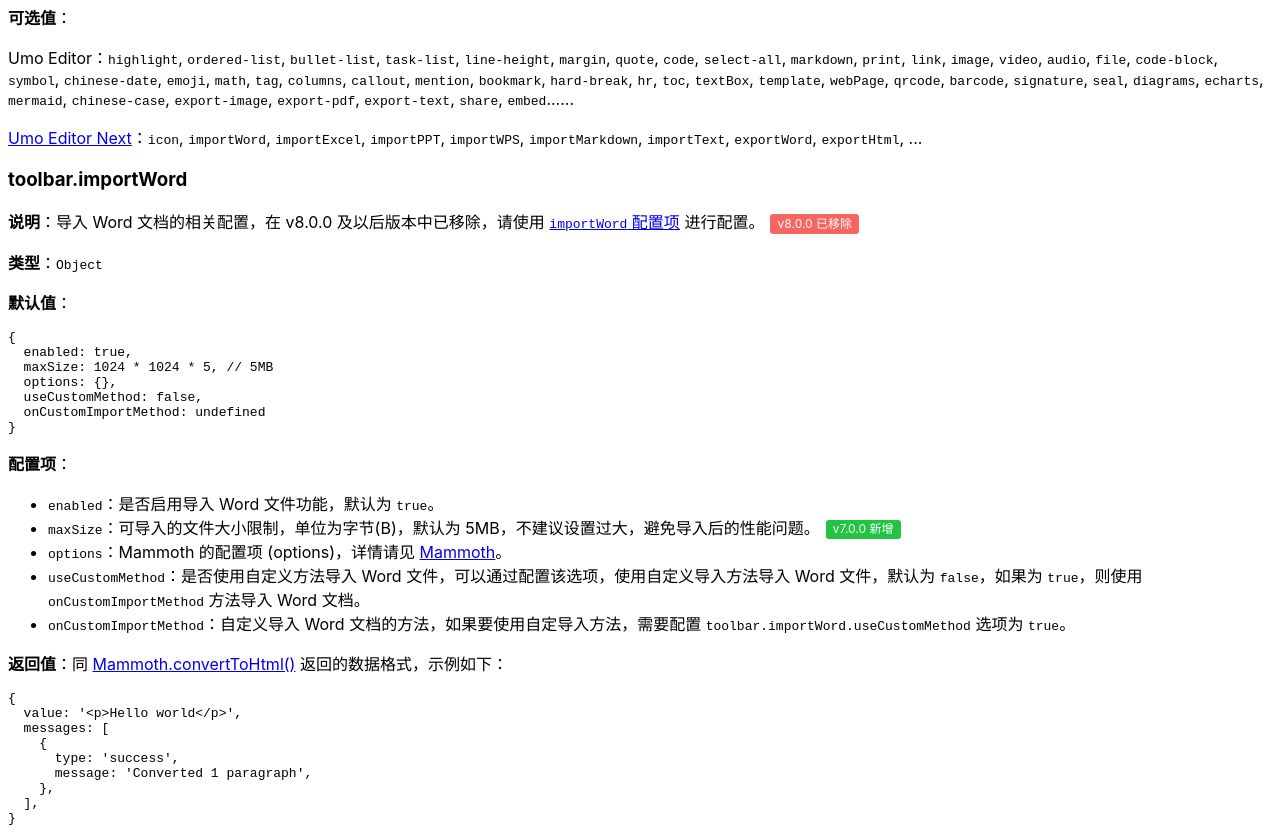
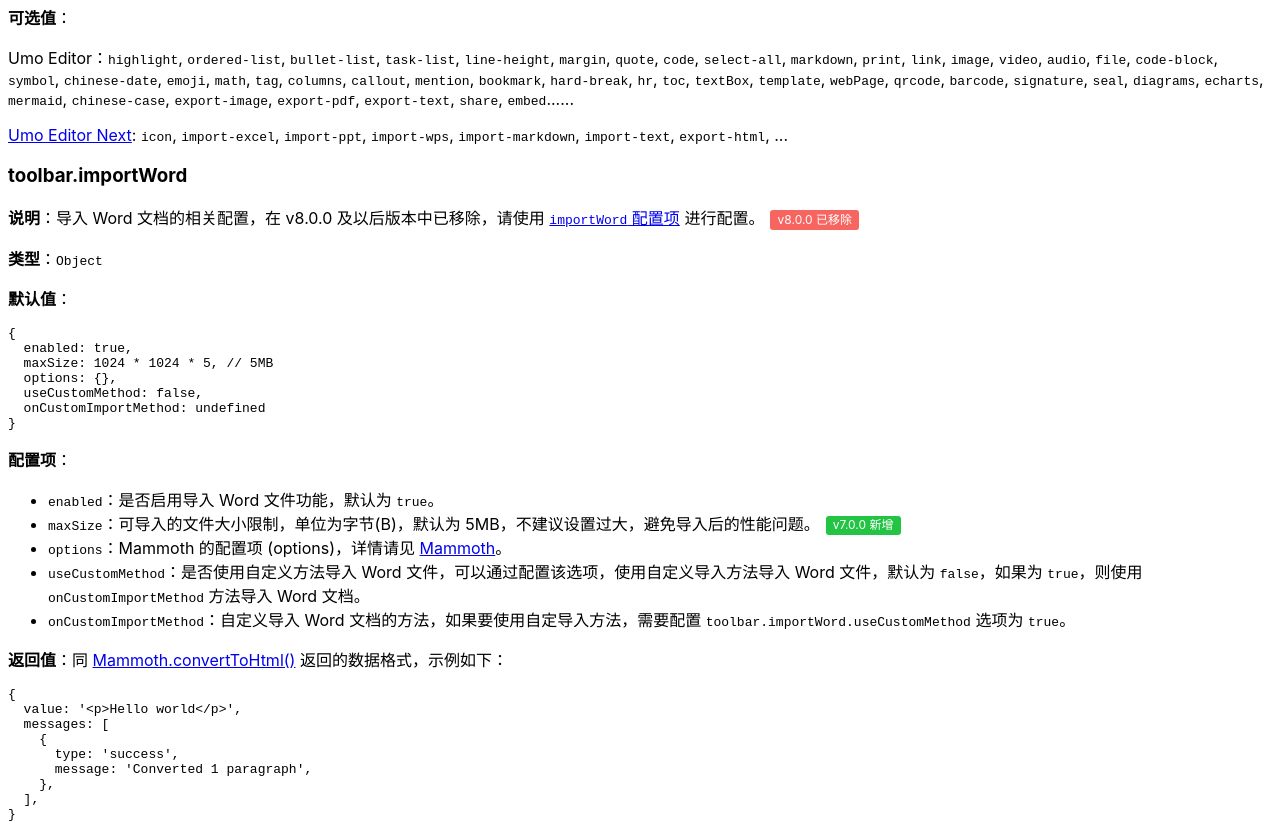
Before and after one commit to umodoc/docs, a Next.js app: page /cn/docs/options/toolbar in a window 1280 px wide. Shown: the part 1140-1979 px from the top of the page. Built offline with nearby package versions, Linux system fonts and the light colour scheme.

Commit message:
完善文档

```diff
--- a/pages/cn/docs/options/toolbar.mdx
+++ b/pages/cn/docs/options/toolbar.mdx
@@ -61,7 +61,7 @@
 
 Umo Editor：`highlight`, `ordered-list`, `bullet-list`, `task-list`, `line-height`, `margin`, `quote`, `code`, `select-all`, `markdown`, `print`, `link`, `image`, `video`, `audio`, `file`, `code-block`, `symbol`, `chinese-date`, `emoji`, `math`, `tag`, `columns`, `callout`, `mention`, `bookmark`, `hard-break`, `hr`, `toc`, `textBox`, `template`, `webPage`, `qrcode`, `barcode`, `signature`, `seal`, `diagrams`, `echarts`, `mermaid`, `chinese-case`, `export-image`, `export-pdf`, `export-text`, `share`, `embed`......
 
-[Umo Editor Next](../next)：`icon`, `importWord`, `importExcel`, `importPPT`, `importWPS`, `importMarkdown`, `importText`, `exportWord`, `exportHtml`, ...
+[Umo Editor Next](../next): `icon`, `import-excel`, `import-ppt`, `import-wps`, `import-markdown`, `import-text`,  `export-html`, ...
 
 ### toolbar.importWord
 
--- a/pages/en/docs/options/toolbar.mdx
+++ b/pages/en/docs/options/toolbar.mdx
@@ -61,7 +61,7 @@
 
 Umo Editor: `highlight`, `ordered-list`, `bullet-list`, `task-list`, `line-height`, `margin`, `quote`, `code`, `select-all`, `markdown`, `print`, `link`, `image`, `video`, `audio`, `file`, `code-block`, `symbol`, `chinese-date`, `emoji`, `math`, `tag`, `columns`, `callout`, `mention`, `bookmark`, `hard-break`, `hr`, `toc`, `textBox`, `template`, `webPage`, `qrcode`, `barcode`, `signature`, `seal`, `diagrams`, `echarts`, `mermaid`, `chinese-case`, `export-image`, `export-pdf`, `export-text`, `share`, `embed`...
 
-[Umo Editor Next](../next): `icon`, `importWord`, `importExcel`, `importPPT`, `importWPS`, `importMarkdown`, `importText`, `exportWord`, `exportHtml`, ...
+[Umo Editor Next](../next): `icon`, `import-excel`, `import-ppt`, `import-wps`, `import-markdown`, `import-text`,  `export-html`, ...
 
 ### toolbar.importWord
 
```
